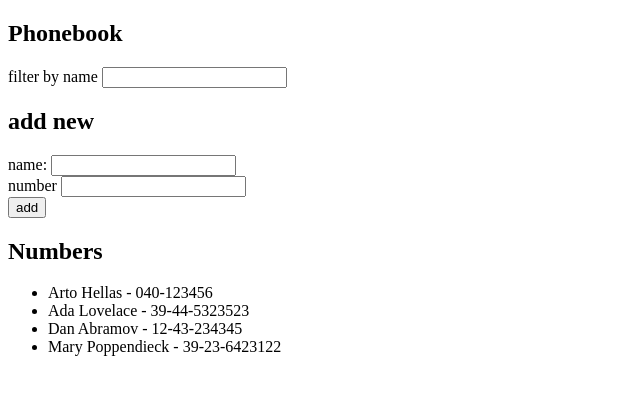
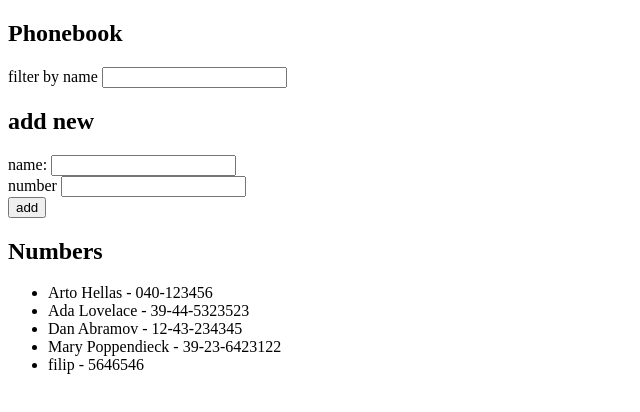
Before and after one commit to FilipKod/fullstackopen, a React (Vite) app in the folder phonebook/: page / in a window 1280 px wide. Shown: the top 412 px of the page, without its empty margins (0-640 px from the left). Built offline with nearby package versions, Linux system fonts and the light colour scheme; data requests are answered from the project's data file.

Commit message:
Refactors data fetching to use a service
Moves data fetching logic into a dedicated service to
improve code organization and reusability. This change
replaces direct axios calls in the App component with
calls to the new service.  Also adds the ability to
add new persons to the backend.

```diff
--- a/phonebook/db.json
+++ b/phonebook/db.json
@@ -19,6 +19,11 @@
       "name": "Mary Poppendieck",
       "number": "39-23-6423122",
       "id": "4"
+    },
+    {
+      "id": "ab47",
+      "name": "filip",
+      "number": "5646546"
     }
   ]
 }
--- a/phonebook/src/App.jsx
+++ b/phonebook/src/App.jsx
@@ -2,7 +2,7 @@ import { useState, useEffect } from "react";
 import Persons from "./components/Persons";
 import FilterInput from "./components/FilterInput";
 import Form from "./components/Form";
-import axios from "axios";
+import personService from "./services/person";
 
 const App = () => {
   const [persons, setPersons] = useState([]);
@@ -11,9 +11,7 @@ const App = () => {
   const [filterInput, setFilterInput] = useState("");
 
   useEffect(() => {
-    axios.get("http://localhost:3001/persons").then((response) => {
-      setPersons(response.data);
-    });
+    personService.getAll().then((initialState) => setPersons(initialState));
   }, []);
 
   const handleNewNameChange = (event) => {
@@ -40,11 +38,13 @@ const App = () => {
     const personObj = {
       name: newName,
       number: newNumber,
-      id: persons.length + 1,
     };
-    setPersons(persons.concat(personObj));
-    setNewName("");
-    setNewNumber("");
+
+    personService.create(personObj).then((person) => {
+      setPersons(persons.concat(person));
+      setNewName("");
+      setNewNumber("");
+    });
   };
 
   const filerInputChange = (event) => {
--- /dev/null
+++ b/phonebook/src/services/person.js
@@ -0,0 +1,17 @@
+import axios from "axios";
+const baseUrl = "http://localhost:3001/persons";
+
+const getAll = () => {
+  const request = axios.get(baseUrl);
+  return request.then((response) => response.data);
+};
+
+const create = (newPersonObj) => {
+  const request = axios.post(baseUrl, newPersonObj);
+  return request.then((response) => response.data);
+};
+
+export default {
+  getAll,
+  create,
+};
```
